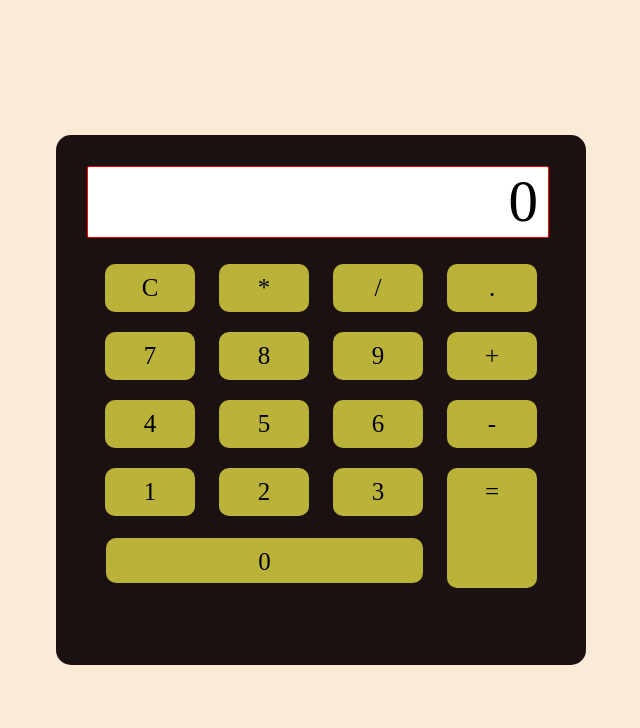
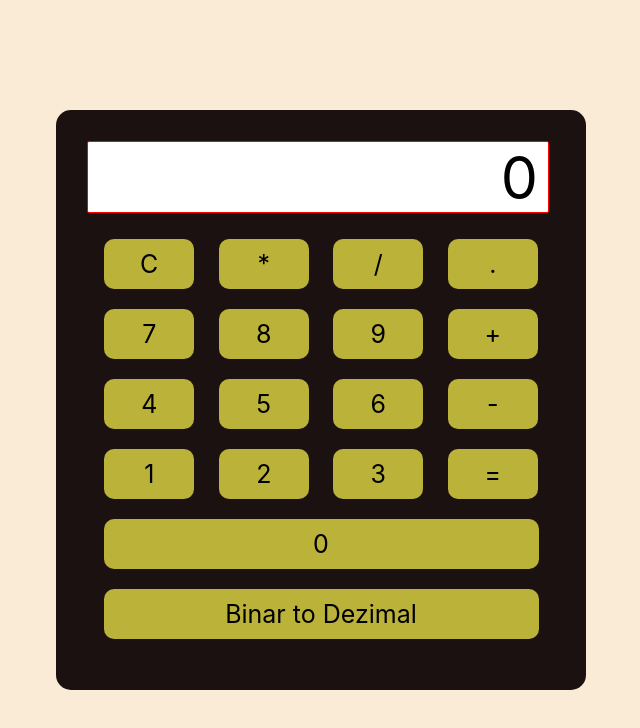
Before and after one commit to DimitrijeDjukic/Calculator, a plain HTML site: page calc.html in a window 1280 px wide. Shown: the whole page, without its empty margins (319-959 px from the left). Drawn offline with Linux system fonts and the light colour scheme.

Commit message:
js changes

```diff
--- a/calc.html
+++ b/calc.html
@@ -28,6 +28,11 @@
             <li>3</li>
             <li>=</li>
             <li>0</li>
+            <br>
+            <li>Binar to Dezimal</li>
+
+
+
         </ul>
 
 
--- a/calc.js
+++ b/calc.js
@@ -1,15 +1,19 @@
 const lis = document.querySelectorAll("ul li")
 
-lis.forEach((node) =>{
+lis.forEach((node) => {
     node.addEventListener('mousedown', function(event) {
         const value = node.innerText
         const result = document.querySelector(".result")
         const resultText = result.innerText;
 
+        if(resultText == '0' || resultText == 'undefined' || resultText == 'Infinity') {
+            result.innerText = '';
+        }
 
         if(value == '=') {
             let solution = eval(resultText)
             result.innerText = solution;
+            return true;
         }
 
 
@@ -19,6 +23,13 @@ lis.forEach((node) =>{
             return true
         }
 
+        if(value == 'Binar to Dezimal') {
+            result.innerText = parseInt(resultText, 2)
+            return true
+        }
+
+
+
 
         result.append(value);
 
@@ -27,5 +38,7 @@ lis.forEach((node) =>{
 
 
 
+
+
     })
 })
--- a/style.css
+++ b/style.css
@@ -6,7 +6,7 @@ body {
 
 .calc {
     width: 500px;
-    height: 500px;
+    height: 550px;
     position:absolute;
     top: 50%;
     left: 50%;
@@ -16,7 +16,7 @@ body {
     border-radius: 15px;
     background-color: rgb(27, 17, 17);
     transform:translate(-50%, -50%);
-
+    font-family: -apple-system, BlinkMacSystemFont, 'Segoe UI', Roboto, Oxygen, Ubuntu, Cantarell, 'Open Sans', 'Helvetica Neue', sans-serif
 }
 .result {
     width: 90%;
@@ -50,14 +50,13 @@ ul li {
     cursor:pointer;
 }
 
-ul li:last-child {
-    margin-top: 80px;
-    position:absolute;
-    left: 40px;
-    height: 25px;
-    width: 56%;
-}
-ul li:nth-child(16) {
-    height: 100px;
+
+ul li:nth-child(17) {
+   width:83%;
 
 }
+
+ul li:last-child {
+    width: 83%;
+
+}
```
